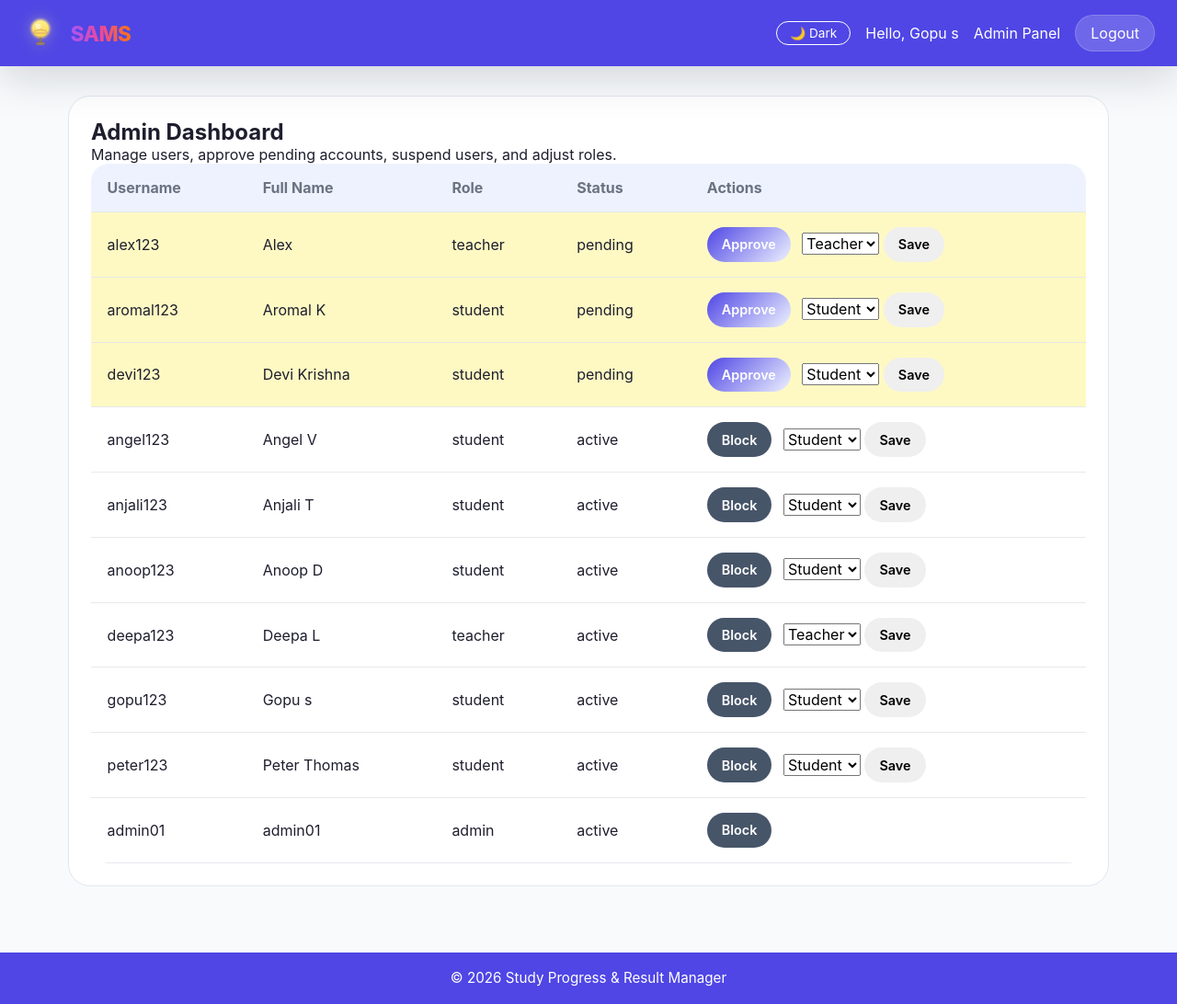
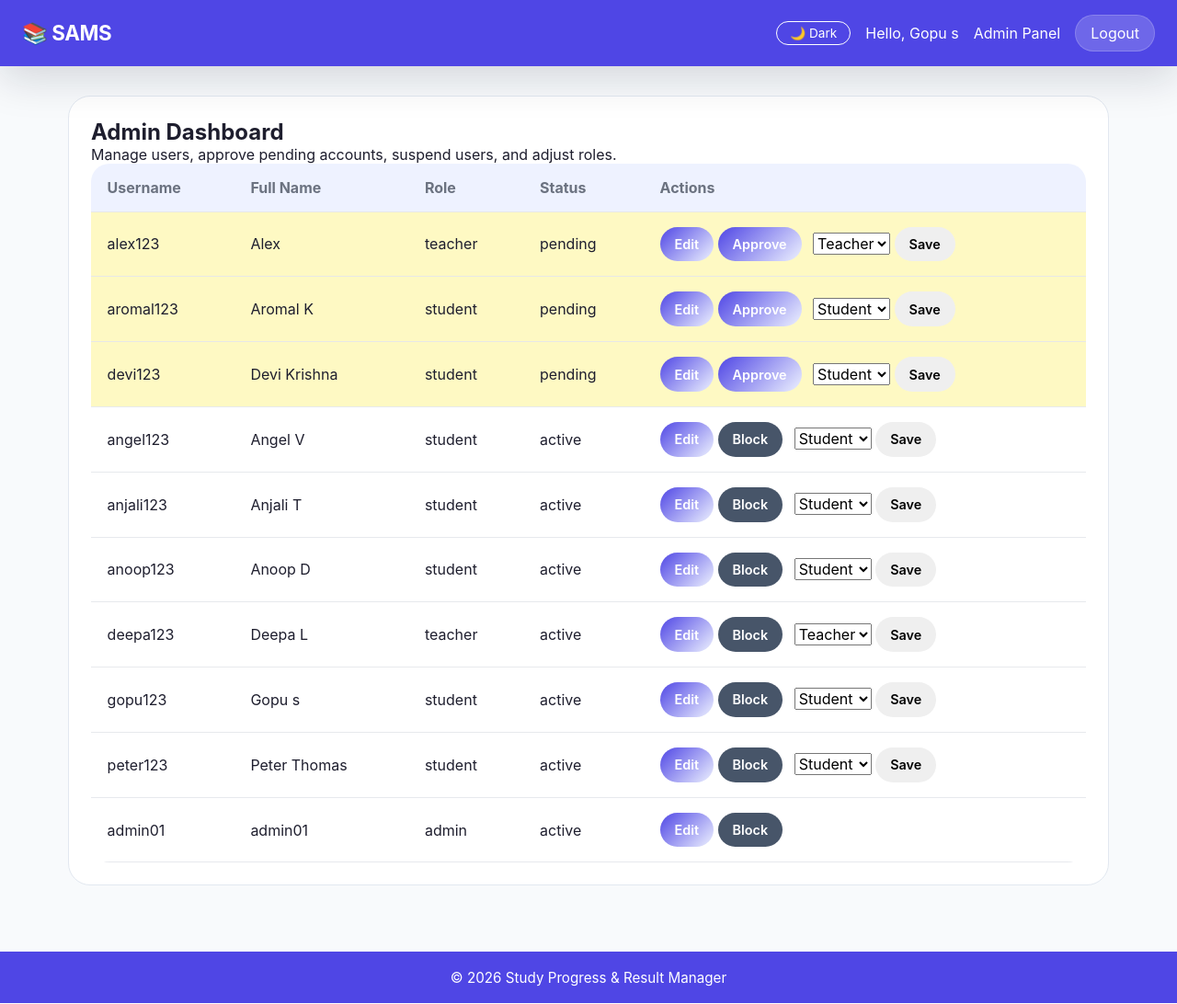
Before and after one commit to Krishna2006-eco/SAMS, a Flask app: page /admin in a window 1280 px wide. Shown: the whole page at 92% size. Run offline with Flask 3, Linux system fonts and the light colour scheme; a user stored in the database is signed in; data comes from the database, SQL or seed files in the repository; both versions use the stored data as it was after the commit.

Commit message:
Added editing features for admin

```diff
--- a/app.py
+++ b/app.py
@@ -254,6 +254,72 @@ def admin_set_role(user_id):
 
     conn.close()
     return redirect(url_for('admin_dashboard'))
+
+@app.route('/admin/edit/<int:user_id>', methods=['GET', 'POST'])
+@login_required
+@admin_required
+def admin_edit_user(user_id):
+    if user_id == session['user_id']:
+        flash('Admins cannot modify their own account.', 'error')
+        return redirect(url_for('admin_dashboard'))
+
+    conn = get_db_connection()
+    user = conn.execute('SELECT * FROM users WHERE id = ?', (user_id,)).fetchone()
+
+    if not user:
+        flash('User not found.', 'error')
+        conn.close()
+        return redirect(url_for('admin_dashboard'))
+
+    if request.method == 'POST':
+        username = request.form.get('username', '').strip()
+        full_name = request.form.get('full_name', '').strip()
+        password = request.form.get('password', '').strip()
+
+        if not username:
+            flash('Username cannot be empty.', 'error')
+            conn.close()
+            return render_template('edit_user.html', user=user)
+
+        if not full_name:
+            flash('Full name cannot be empty.', 'error')
+            conn.close()
+            return render_template('edit_user.html', user=user)
+
+        if username != user['username']:
+            existing = conn.execute(
+                'SELECT id FROM users WHERE username = ? AND id != ?',
+                (username, user_id)
+            ).fetchone()
+            if existing:
+                flash('Username already exists. Please choose another.', 'error')
+                conn.close()
+                return render_template('edit_user.html', user=user)
+
+        try:
+            if password:
+                conn.execute(
+                    'UPDATE users SET username = ?, full_name = ?, password = ? WHERE id = ?',
+                    (username, full_name, password, user_id)
+                )
+                flash(f"User updated successfully. Password changed.", 'success')
+            else:
+                conn.execute(
+                    'UPDATE users SET username = ?, full_name = ? WHERE id = ?',
+                    (username, full_name, user_id)
+                )
+                flash(f"User updated successfully.", 'success')
+
+            conn.commit()
+            conn.close()
+            return redirect(url_for('admin_dashboard'))
+        except Exception as e:
+            flash(f'Error updating user: {str(e)}', 'error')
+            conn.close()
+            return render_template('edit_user.html', user=user)
+
+    conn.close()
+    return render_template('edit_user.html', user=user)
 
 @app.route('/logout')
 def logout():
--- a/static/style.css
+++ b/static/style.css
@@ -156,46 +156,10 @@ textarea {
 }
 
 .nav-brand a {
-    display: flex;
-    align-items: center;
-    justify-content: center;
-    gap: 0.8rem;
-    text-decoration: none;
+    font-size: 1.4rem;
+    font-weight: 700;
+    letter-spacing: -0.02em;
     color: var(--auth-brand-text);
-    transition: opacity 0.3s ease, transform 0.3s ease;
-}
-
-.nav-brand a:hover {
-    opacity: 0.9;
-    transform: scale(1.05);
-}
-
-.logo-link {
-    display: flex;
-    align-items: center;
-    gap: 0.8rem;
-}
-
-.logo-lamp {
-    width: 40px;
-    height: 40px;
-    filter: drop-shadow(0 0 8px rgba(254, 240, 138, 0.4));
-    transition: filter 0.3s ease;
-}
-
-.nav-brand a:hover .logo-lamp {
-    filter: drop-shadow(0 0 12px rgba(254, 240, 138, 0.6));
-}
-
-.logo-text {
-    font-size: 1.4rem;
-    font-weight: 800;
-    letter-spacing: -0.02em;
-    background: linear-gradient(90deg, #a855f7 0%, #ec4899 25%, #f97316 50%, #3b82f6 75%, #a855f7 100%);
-    background-size: 200% 100%;
-    -webkit-background-clip: text;
-    -webkit-text-fill-color: transparent;
-    background-clip: text;
 }
 
 .nav-links {
@@ -635,15 +599,6 @@ footer p {
         justify-content: center;
     }
 
-    .logo-lamp {
-        width: 36px;
-        height: 36px;
-    }
-
-    .logo-text {
-        font-size: 1.2rem;
-    }
-
     .hero-logo-section {
         gap: 1.5rem;
     }
@@ -675,13 +630,4 @@ footer p {
     .form-row {
         grid-template-columns: 1fr;
     }
-
-    .logo-lamp {
-        width: 32px;
-        height: 32px;
-    }
-
-    .logo-text {
-        font-size: 1rem;
-    }
 }
--- a/templates/admin_dashboard.html
+++ b/templates/admin_dashboard.html
@@ -24,6 +24,7 @@
                     <td>{{ user['role'] }}</td>
                     <td>{{ user['status'] }}</td>
                     <td>
+                        <a href="{{ url_for('admin_edit_user', user_id=user['id']) }}" class="btn btn-small btn-primary">Edit</a>
                         {% if user['status'] == 'pending' %}
                             <form method="POST" action="{{ url_for('admin_approve', user_id=user['id']) }}" style="display:inline-block; margin-right:0.5rem;">
                                 <button type="submit" class="btn btn-small btn-primary">Approve</button>
--- a/templates/base.html
+++ b/templates/base.html
@@ -12,46 +12,7 @@
 <body class="{{ current_user.theme if current_user.is_authenticated else 'light' }}">
     <nav class="navbar">
         <div class="nav-brand">
-            <a href="{{ url_for('home') }}" class="logo-link">
-                <svg class="logo-lamp" viewBox="0 0 64 64" xmlns="http://www.w3.org/2000/svg">
-                    <defs>
-                        <filter id="lampGlow">
-                            <feGaussianBlur stdDeviation="2" result="coloredBlur"/>
-                            <feMerge>
-                                <feMergeNode in="coloredBlur"/>
-                                <feMergeNode in="SourceGraphic"/>
-                            </feMerge>
-                        </filter>
-                        <linearGradient id="bulbGradient" x1="0%" y1="0%" x2="0%" y2="100%">
-                            <stop offset="0%" style="stop-color:#fef08a;stop-opacity:1" />
-                            <stop offset="100%" style="stop-color:#fcd34d;stop-opacity:1" />
-                        </linearGradient>
-                    </defs>
-
-                    <!-- Glow effect background -->
-                    <circle cx="32" cy="24" r="18" fill="#fef08a" opacity="0.2" filter="url(#lampGlow)"/>
-
-                    <!-- Lamp post -->
-                    <rect x="30" y="28" width="4" height="20" fill="#8b7355" rx="2"/>
-
-                    <!-- Lamp base -->
-                    <ellipse cx="32" cy="50" rx="8" ry="3" fill="#8b7355"/>
-                    <rect x="26" y="49" width="12" height="3" fill="#a0826d" rx="1"/>
-
-                    <!-- Bulb glow (larger) -->
-                    <circle cx="32" cy="24" r="16" fill="url(#bulbGradient)" opacity="0.4" filter="url(#lampGlow)"/>
-
-                    <!-- Bulb -->
-                    <circle cx="32" cy="24" r="14" fill="url(#bulbGradient)" filter="url(#lampGlow)"/>
-
-                    <!-- Bulb highlight -->
-                    <circle cx="28" cy="20" r="5" fill="#fffbeb" opacity="0.6"/>
-
-                    <!-- Lamp shade outline -->
-                    <path d="M 22 28 L 20 32 L 44 32 L 42 28 Q 32 24 22 28" fill="none" stroke="#d4a574" stroke-width="1.5"/>
-                </svg>
-                <span class="logo-text">SAMS</span>
-            </a>
+            <a href="{{ url_for('home') }}">📚 SAMS</a>
         </div>
         <div class="nav-links">
             {% if current_user.is_authenticated %}
```
Also changed, not shown: templates/edit_user.html (added, +38 -0 lines), study_tracker.db.
